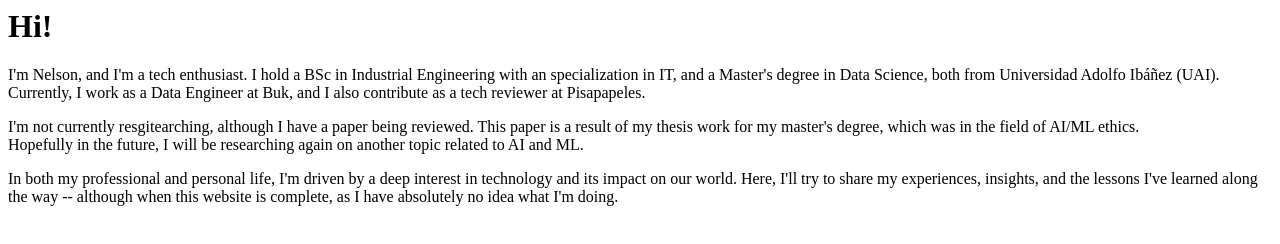
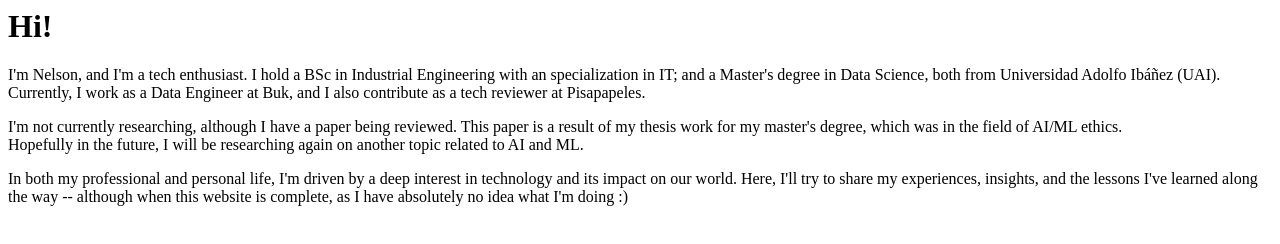
Before and after one commit to nsalazarv/nsalazarv.github.io, a plain HTML site: page index.html in a window 1280 px wide. Drawn offline with Linux system fonts and the light colour scheme.

Commit message:
fix: typos

```diff
--- a/index.html
+++ b/index.html
@@ -2,11 +2,11 @@
 <body>
     <h1>Hi!</h1>
 
-    <p>I'm Nelson, and I'm a tech enthusiast. I hold a BSc in Industrial Engineering with an specialization in IT, and a Master's degree in Data Science, both from Universidad Adolfo Ibáñez (UAI). <br>
+    <p>I'm Nelson, and I'm a tech enthusiast. I hold a BSc in Industrial Engineering with an specialization in IT; and a Master's degree in Data Science, both from Universidad Adolfo Ibáñez (UAI). <br>
         Currently, I work as a Data Engineer at Buk, and I also contribute as a tech reviewer at Pisapapeles.</p>
 
-    <p>I'm not currently resgitearching, although I have a paper being reviewed. This paper is a result of my thesis work for my master's degree, which was in the field of AI/ML ethics.<br>
+    <p>I'm not currently researching, although I have a paper being reviewed. This paper is a result of my thesis work for my master's degree, which was in the field of AI/ML ethics.<br>
         Hopefully in the future, I will be researching again on another topic related to AI and ML.</p>
 
-    <p>In both my professional and personal life, I'm driven by a deep interest in technology and its impact on our world. Here, I'll try to share my experiences, insights, and the lessons I've learned along the way -- although when this website is complete, as I have absolutely no idea what I'm doing.</p>
+    <p>In both my professional and personal life, I'm driven by a deep interest in technology and its impact on our world. Here, I'll try to share my experiences, insights, and the lessons I've learned along the way -- although when this website is complete, as I have absolutely no idea what I'm doing :)</p>
 </body>
```
